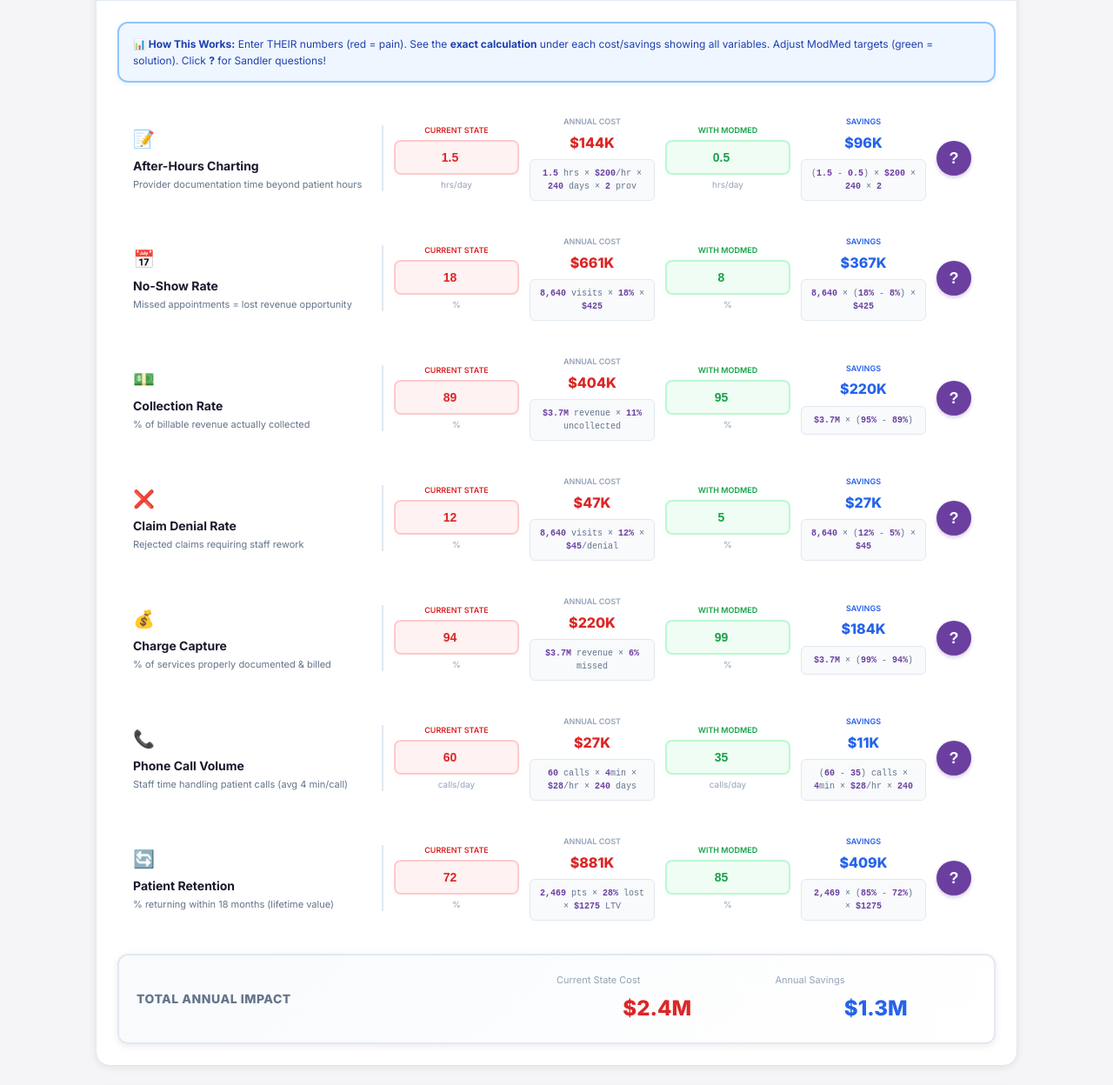
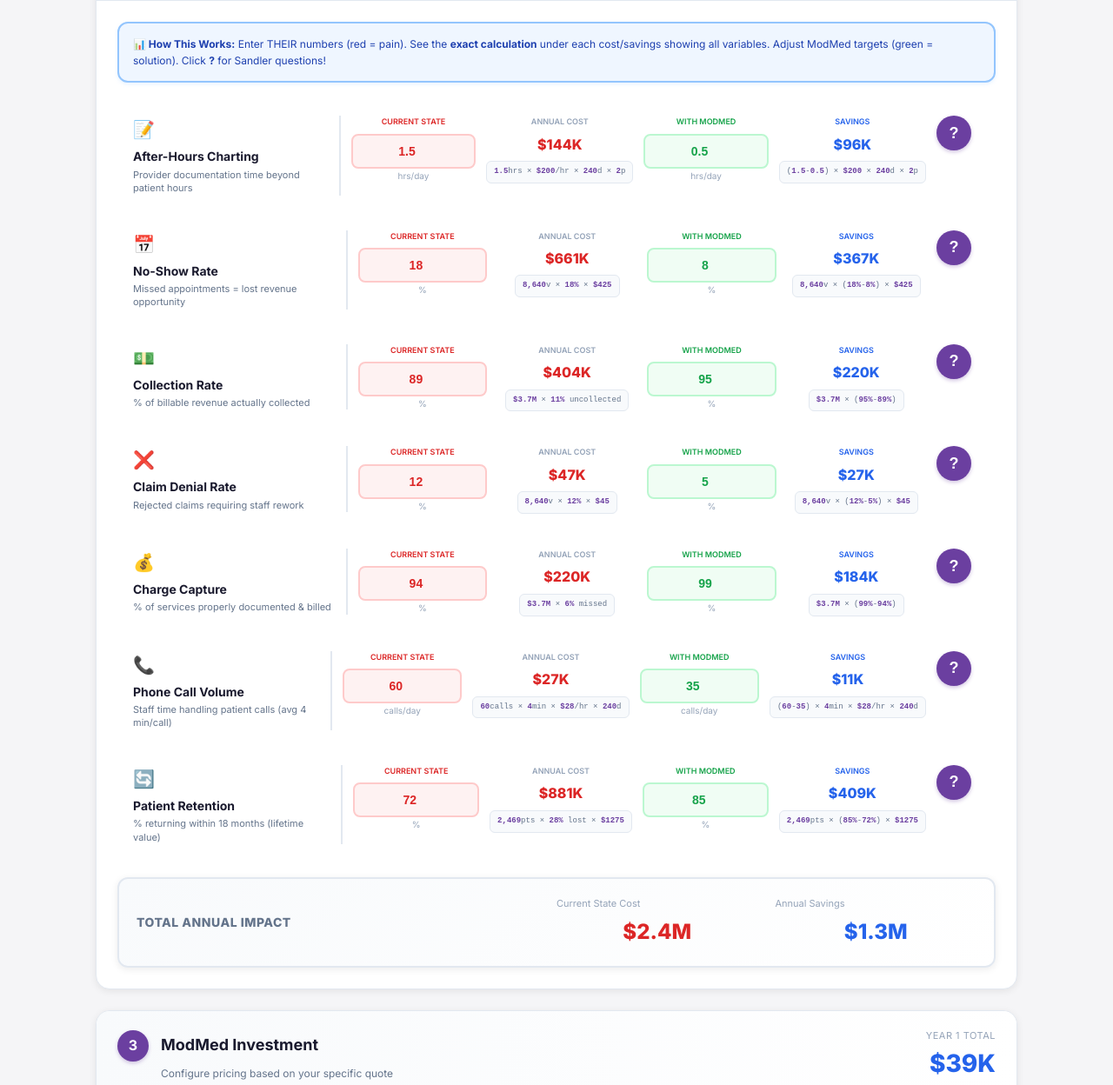
Before and after one commit to ZacharyVorsteg/Cost-Analysis, a plain HTML site: page index.html in a window 1280 px wide. Shown: the part 817-2065 px from the top of the page at 87% size. Drawn offline with Linux system fonts and the light colour scheme.

Commit message:
Fix formatting: Uniform, compact, chronological layout
- Shortened formulas with abbreviations (hrs→hrs, days→d, visits→v, providers→p)
- Made formulas single-line with no wrapping for consistency
- Adjusted column widths for better balance (cost/savings columns wider)
- Changed alignment to flex-start for proper vertical spacing
- Removed spaces around operators for more compact display
- All formulas now display uniformly across all metrics

```diff
--- a/index.html
+++ b/index.html
@@ -74,7 +74,7 @@
 
         /* Metric Row with Help */
         .metric-row-container{margin-bottom:4px}
-        .metric-main-row{display:grid;grid-template-columns:2fr 1fr 1fr 1fr 1fr 50px;gap:12px;padding:16px;background:#fff;border-radius:10px;align-items:center;border:2px solid transparent;transition:all 0.2s}
+        .metric-main-row{display:grid;grid-template-columns:2fr 1.2fr 1.3fr 1.2fr 1.3fr 50px;gap:12px;padding:16px;background:#fff;border-radius:10px;align-items:start;border:2px solid transparent;transition:all 0.2s}
         .metric-main-row:hover{border-color:var(--purple);box-shadow:var(--shadow)}
 
         .metric-name-section{padding-right:12px;border-right:2px solid var(--border)}
@@ -82,8 +82,8 @@
         .metric-name{font-weight:700;font-size:14px;color:var(--text);margin-bottom:2px}
         .metric-desc{font-size:11px;color:var(--text2);line-height:1.4}
 
-        .metric-col{text-align:center}
-        .metric-col-label{font-size:9px;color:var(--muted);text-transform:uppercase;font-weight:600;margin-bottom:4px;display:block}
+        .metric-col{text-align:center;display:flex;flex-direction:column;align-items:center}
+        .metric-col-label{font-size:9px;color:var(--muted);text-transform:uppercase;font-weight:600;margin-bottom:6px;display:block}
         .metric-input{width:100%;padding:10px;border:2px solid var(--border);border-radius:8px;font-size:14px;font-weight:700;text-align:center;transition:all 0.2s}
         .metric-input:focus{outline:none;border-color:var(--purple);box-shadow:0 0 0 3px rgba(107,63,160,0.1)}
         .metric-input.red{background:#fef2f2;border-color:#fecaca;color:var(--red)}
@@ -94,10 +94,10 @@
         .metric-value.green{color:var(--green)}
         .metric-value.blue{color:var(--blue)}
 
-        .calc-formula{background:#f8fafc;border:1px solid var(--border);border-radius:6px;padding:8px 10px;margin-top:6px;font-size:10px;color:var(--text2);font-family:'Courier New',monospace;text-align:center;line-height:1.5}
-        .calc-formula strong{color:var(--purple);font-weight:700}
+        .calc-formula{background:#f8fafc;border:1px solid var(--border);border-radius:6px;padding:6px 8px;margin-top:6px;font-size:9px;color:var(--text2);font-family:'Courier New',monospace;text-align:center;line-height:1.3;white-space:nowrap;overflow:hidden;text-overflow:ellipsis}
+        .calc-formula strong{color:var(--purple);font-weight:700;font-size:9px}
 
-        .help-toggle{background:var(--purple);color:#fff;border:none;width:40px;height:40px;border-radius:50%;cursor:pointer;font-size:18px;font-weight:700;transition:all 0.2s;box-shadow:0 2px 4px rgba(107,63,160,0.3)}
+        .help-toggle{background:var(--purple);color:#fff;border:none;width:40px;height:40px;border-radius:50%;cursor:pointer;font-size:18px;font-weight:700;transition:all 0.2s;box-shadow:0 2px 4px rgba(107,63,160,0.3);align-self:center}
         .help-toggle:hover{background:#8B5FC0;transform:scale(1.05)}
         .help-toggle.active{background:var(--gold);color:#000}
 
@@ -904,8 +904,8 @@
             const chartSave=(chartCurr-chartTgt)*provRate*days*prov;
             document.getElementById('chartingCost').textContent=fmt(chartCost);
             document.getElementById('chartingSave').textContent=fmt(Math.max(0,chartSave));
-            document.getElementById('chartingFormula').innerHTML=`<strong>${chartCurr}</strong> hrs × <strong>$${provRate}</strong>/hr × <strong>${days}</strong> days × <strong>${prov}</strong> prov`;
-            document.getElementById('chartingSaveFormula').innerHTML=`(<strong>${chartCurr}</strong> - <strong>${chartTgt}</strong>) × <strong>$${provRate}</strong> × <strong>${days}</strong> × <strong>${prov}</strong>`;
+            document.getElementById('chartingFormula').innerHTML=`<strong>${chartCurr}</strong>hrs × <strong>$${provRate}</strong>/hr × <strong>${days}</strong>d × <strong>${prov}</strong>p`;
+            document.getElementById('chartingSaveFormula').innerHTML=`(<strong>${chartCurr}</strong>-<strong>${chartTgt}</strong>) × <strong>$${provRate}</strong> × <strong>${days}</strong>d × <strong>${prov}</strong>p`;
             totalCost+=chartCost;totalSave+=Math.max(0,chartSave);
 
             // NO-SHOWS
@@ -914,8 +914,8 @@
             const nsSave=visits*(nsCurr-nsTgt)*rpv;
             document.getElementById('noshowCost').textContent=fmt(nsCost);
             document.getElementById('noshowSave').textContent=fmt(Math.max(0,nsSave));
-            document.getElementById('noshowFormula').innerHTML=`<strong>${visits.toLocaleString()}</strong> visits × <strong>${Math.round(nsCurr*100)}%</strong> × <strong>$${rpv}</strong>`;
-            document.getElementById('noshowSaveFormula').innerHTML=`<strong>${visits.toLocaleString()}</strong> × (<strong>${Math.round(nsCurr*100)}%</strong> - <strong>${Math.round(nsTgt*100)}%</strong>) × <strong>$${rpv}</strong>`;
+            document.getElementById('noshowFormula').innerHTML=`<strong>${visits.toLocaleString()}</strong>v × <strong>${Math.round(nsCurr*100)}%</strong> × <strong>$${rpv}</strong>`;
+            document.getElementById('noshowSaveFormula').innerHTML=`<strong>${visits.toLocaleString()}</strong>v × (<strong>${Math.round(nsCurr*100)}%</strong>-<strong>${Math.round(nsTgt*100)}%</strong>) × <strong>$${rpv}</strong>`;
             totalCost+=nsCost;totalSave+=Math.max(0,nsSave);
 
             // COLLECTIONS
@@ -924,8 +924,8 @@
             const collSave=revenue*(collTgt-collCurr);
             document.getElementById('collCost').textContent=fmt(collCost);
             document.getElementById('collSave').textContent=fmt(Math.max(0,collSave));
-            document.getElementById('collFormula').innerHTML=`<strong>${fmt(revenue)}</strong> revenue × <strong>${Math.round((1-collCurr)*100)}%</strong> uncollected`;
-            document.getElementById('collSaveFormula').innerHTML=`<strong>${fmt(revenue)}</strong> × (<strong>${Math.round(collTgt*100)}%</strong> - <strong>${Math.round(collCurr*100)}%</strong>)`;
+            document.getElementById('collFormula').innerHTML=`<strong>${fmt(revenue)}</strong> × <strong>${Math.round((1-collCurr)*100)}%</strong> uncollected`;
+            document.getElementById('collSaveFormula').innerHTML=`<strong>${fmt(revenue)}</strong> × (<strong>${Math.round(collTgt*100)}%</strong>-<strong>${Math.round(collCurr*100)}%</strong>)`;
             totalCost+=collCost;totalSave+=Math.max(0,collSave);
 
             // DENIALS
@@ -934,8 +934,8 @@
             const denSave=visits*(denCurr-denTgt)*denCostPer;
             document.getElementById('denialCost').textContent=fmt(denCost);
             document.getElementById('denialSave').textContent=fmt(Math.max(0,denSave));
-            document.getElementById('denialFormula').innerHTML=`<strong>${visits.toLocaleString()}</strong> visits × <strong>${Math.round(denCurr*100)}%</strong> × <strong>$${denCostPer}</strong>/denial`;
-            document.getElementById('denialSaveFormula').innerHTML=`<strong>${visits.toLocaleString()}</strong> × (<strong>${Math.round(denCurr*100)}%</strong> - <strong>${Math.round(denTgt*100)}%</strong>) × <strong>$${denCostPer}</strong>`;
+            document.getElementById('denialFormula').innerHTML=`<strong>${visits.toLocaleString()}</strong>v × <strong>${Math.round(denCurr*100)}%</strong> × <strong>$${denCostPer}</strong>`;
+            document.getElementById('denialSaveFormula').innerHTML=`<strong>${visits.toLocaleString()}</strong>v × (<strong>${Math.round(denCurr*100)}%</strong>-<strong>${Math.round(denTgt*100)}%</strong>) × <strong>$${denCostPer}</strong>`;
             totalCost+=denCost;totalSave+=Math.max(0,denSave);
 
             // CAPTURE
@@ -944,8 +944,8 @@
             const capSave=revenue*(capTgt-capCurr);
             document.getElementById('captureCost').textContent=fmt(capCost);
             document.getElementById('captureSave').textContent=fmt(Math.max(0,capSave));
-            document.getElementById('captureFormula').innerHTML=`<strong>${fmt(revenue)}</strong> revenue × <strong>${Math.round((1-capCurr)*100)}%</strong> missed`;
-            document.getElementById('captureSaveFormula').innerHTML=`<strong>${fmt(revenue)}</strong> × (<strong>${Math.round(capTgt*100)}%</strong> - <strong>${Math.round(capCurr*100)}%</strong>)`;
+            document.getElementById('captureFormula').innerHTML=`<strong>${fmt(revenue)}</strong> × <strong>${Math.round((1-capCurr)*100)}%</strong> missed`;
+            document.getElementById('captureSaveFormula').innerHTML=`<strong>${fmt(revenue)}</strong> × (<strong>${Math.round(capTgt*100)}%</strong>-<strong>${Math.round(capCurr*100)}%</strong>)`;
             totalCost+=capCost;totalSave+=Math.max(0,capSave);
 
             // PHONE
@@ -954,8 +954,8 @@
             const phoneSave=((phoneCurr-phoneTgt)*phoneMin/60)*staffRate*days;
             document.getElementById('phoneCost').textContent=fmt(phoneCost);
             document.getElementById('phoneSave').textContent=fmt(Math.max(0,phoneSave));
-            document.getElementById('phoneFormula').innerHTML=`<strong>${phoneCurr}</strong> calls × <strong>${phoneMin}</strong>min × <strong>$${staffRate}</strong>/hr × <strong>${days}</strong> days`;
-            document.getElementById('phoneSaveFormula').innerHTML=`(<strong>${phoneCurr}</strong> - <strong>${phoneTgt}</strong>) calls × <strong>${phoneMin}</strong>min × <strong>$${staffRate}</strong>/hr × <strong>${days}</strong>`;
+            document.getElementById('phoneFormula').innerHTML=`<strong>${phoneCurr}</strong>calls × <strong>${phoneMin}</strong>min × <strong>$${staffRate}</strong>/hr × <strong>${days}</strong>d`;
+            document.getElementById('phoneSaveFormula').innerHTML=`(<strong>${phoneCurr}</strong>-<strong>${phoneTgt}</strong>) × <strong>${phoneMin}</strong>min × <strong>$${staffRate}</strong>/hr × <strong>${days}</strong>d`;
             totalCost+=phoneCost;totalSave+=Math.max(0,phoneSave);
 
             // RETENTION
@@ -964,8 +964,8 @@
             const retSave=patients*(retTgt-retCurr)*retVal;
             document.getElementById('retCost').textContent=fmt(retCost);
             document.getElementById('retSave').textContent=fmt(Math.max(0,retSave));
-            document.getElementById('retFormula').innerHTML=`<strong>${patients.toLocaleString()}</strong> pts × <strong>${Math.round((1-retCurr)*100)}%</strong> lost × <strong>$${retVal}</strong> LTV`;
-            document.getElementById('retSaveFormula').innerHTML=`<strong>${patients.toLocaleString()}</strong> × (<strong>${Math.round(retTgt*100)}%</strong> - <strong>${Math.round(retCurr*100)}%</strong>) × <strong>$${retVal}</strong>`;
+            document.getElementById('retFormula').innerHTML=`<strong>${patients.toLocaleString()}</strong>pts × <strong>${Math.round((1-retCurr)*100)}%</strong> lost × <strong>$${retVal}</strong>`;
+            document.getElementById('retSaveFormula').innerHTML=`<strong>${patients.toLocaleString()}</strong>pts × (<strong>${Math.round(retTgt*100)}%</strong>-<strong>${Math.round(retCurr*100)}%</strong>) × <strong>$${retVal}</strong>`;
             totalCost+=retCost;totalSave+=Math.max(0,retSave);
 
             // SUBTOTALS
```
